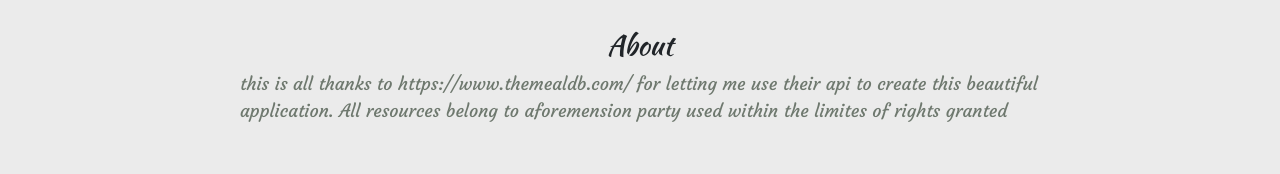
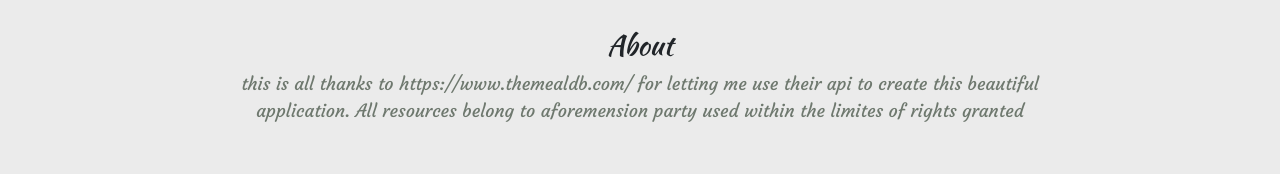
Before and after one commit to urrdan/recipe-app, a React (Create React App) app: page /recipe-app/about in a window 1280 px wide. Shown: the part 309-483 px from the top of the page. Built offline with nearby package versions, Linux system fonts and the light colour scheme; no server answers.

Commit message:
corrections

```diff
--- a/src/App.css
+++ b/src/App.css
@@ -114,7 +114,8 @@ footer {
 .about {
   font-family: "Courgette"; }
   .about p {
-    color: #6e786e; }
+    color: #6e786e;
+    text-align: center; }
 
 .meal-recipe {
   font-family: "Courgette"; }
--- a/src/App.sass
+++ b/src/App.sass
@@ -130,6 +130,7 @@ footer
     font-family: nth($fonts, 1)
     p
         color: $color1
+        text-align: center
 
 .meal-recipe
     font-family: nth($fonts, 1)
```
